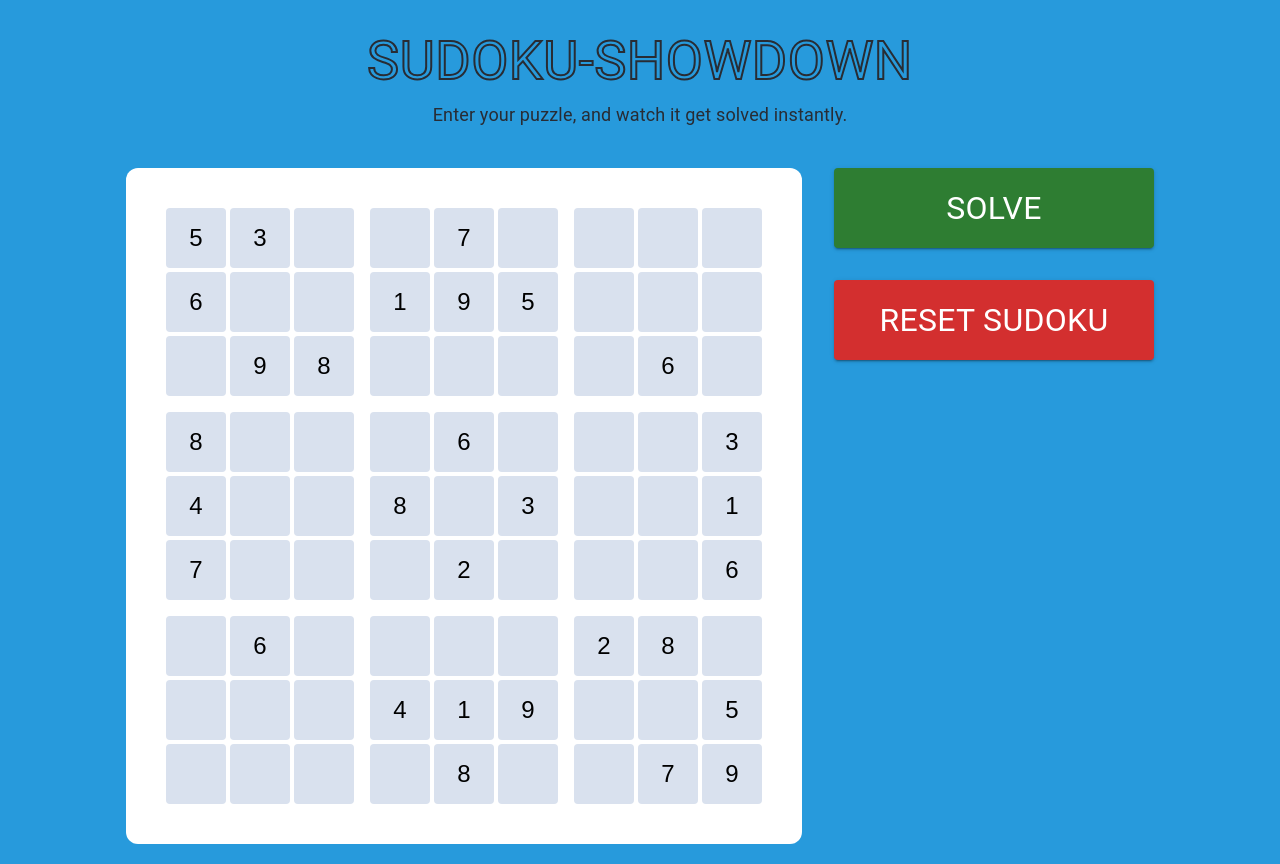
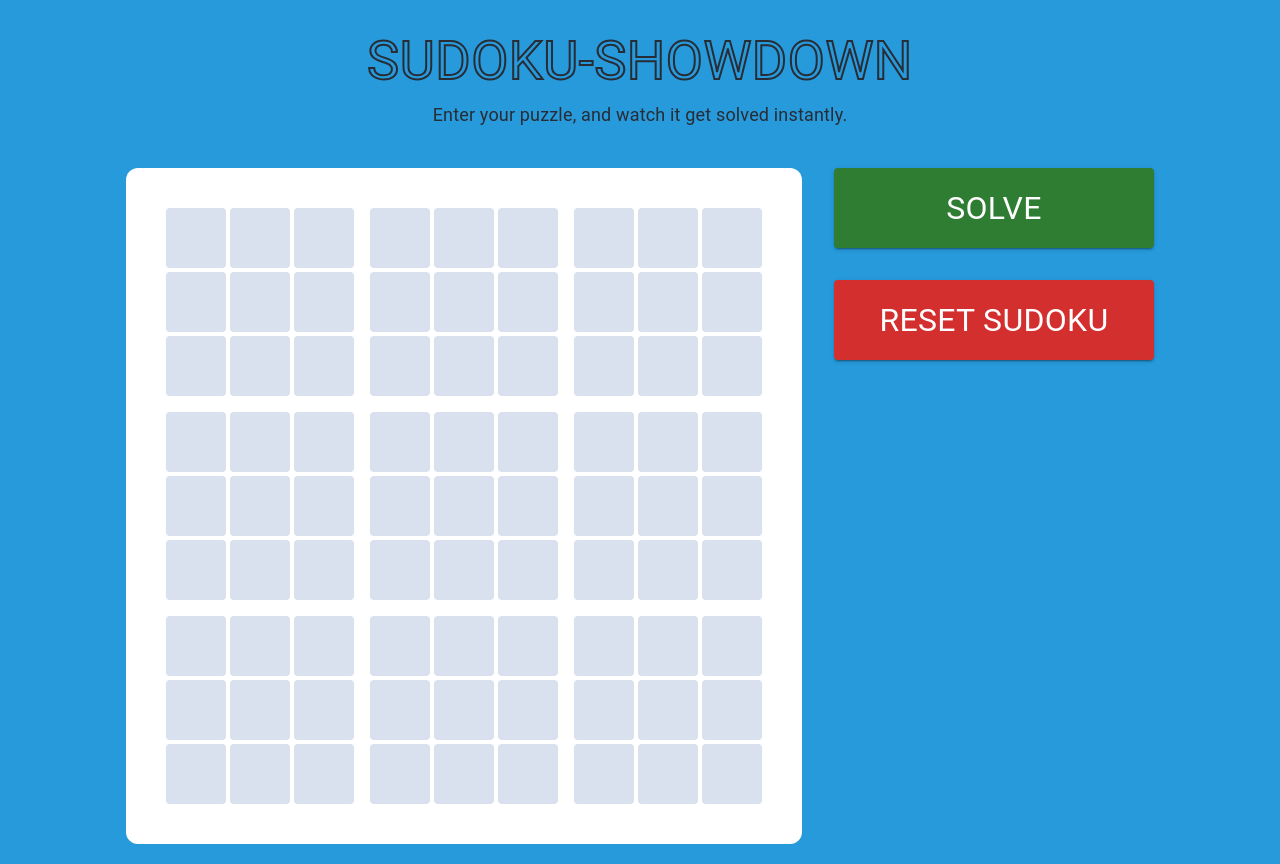
Before and after one commit to Rohit20Raj/sudoku-showdown, a React (Create React App) app: page / in a window 1280 px wide. Built offline with nearby package versions, Linux system fonts and the light colour scheme.

Commit message:
fix: minor refactoring

```diff
--- a/src/components/buttons/button-group.jsx
+++ b/src/components/buttons/button-group.jsx
@@ -11,6 +11,29 @@ const ButtonGroups = ({
   setUnfilledCells,
   setIsSolvable,
 }) => {
+  const handleSolve = () => {
+    let unfilledCells = [];
+    for (let i = 0; i < board.length; i++) {
+      for (let j = 0; j < board[i].length; j++) {
+        if (board[i][j] === 0) {
+          let newArr = [i, j];
+          unfilledCells = [...unfilledCells, newArr];
+        }
+      }
+    }
+    const solvedSudoku = solver(board, unfilledCells);
+    setBoard(solvedSudoku);
+    setUnfilledCells(unfilledCells);
+    deepCompare(solvedSudoku, board)
+      ? setIsSolvable(false)
+      : setIsSolved(true);
+  }
+
+  const handleReset = () => {
+    setBoard(create2DArray(9, 0));
+    setIsSolved(false);
+  }
+
   return (
     <Stack spacing={4} id="button-group">
       <Button
@@ -24,23 +47,7 @@ const ButtonGroups = ({
             color: "rgba(255, 255, 255, 1)",
           },
         }}
-        onClick={() => {
-          let unfilledCells = [];
-          for (let i = 0; i < board.length; i++) {
-            for (let j = 0; j < board[i].length; j++) {
-              if (board[i][j] === 0) {
-                let newArr = [i, j];
-                unfilledCells = [...unfilledCells, newArr];
-              }
-            }
-          }
-          const solvedSudoku = solver(board, unfilledCells);
-          setBoard(solvedSudoku);
-          setUnfilledCells(unfilledCells);
-          deepCompare(solvedSudoku, board)
-            ? setIsSolvable(false)
-            : setIsSolved(true);
-        }}
+        onClick={handleSolve}
       >
         <Typography id="buttons-custom-font">Solve</Typography>
       </Button>
@@ -66,10 +73,7 @@ const ButtonGroups = ({
         variant="contained"
         color="error"
         id="buttons-custom"
-        onClick={() => {
-          setBoard(create2DArray(9, 0));
-          setIsSolved(false);
-        }}
+        onClick={handleReset}
       >
         <Typography id="buttons-custom-font">Reset Sudoku</Typography>
       </Button>
--- a/src/components/sudoku-solver.jsx
+++ b/src/components/sudoku-solver.jsx
@@ -4,27 +4,16 @@ import SudokuBoard from "./board/sudoku-board";
 import ButtonGroups from "./buttons/button-group";
 
 const SudokuSolver = () => {
-  // const [board, setBoard] = React.useState([
-  //   [0, 0, 0, 0, 0, 0, 0, 0, 0],
-  //   [0, 0, 0, 0, 0, 0, 0, 0, 0],
-  //   [0, 0, 0, 0, 0, 0, 0, 0, 0],
-  //   [0, 0, 0, 0, 0, 0, 0, 0, 0],
-  //   [0, 0, 0, 0, 0, 0, 0, 0, 0],
-  //   [0, 0, 0, 0, 0, 0, 0, 0, 0],
-  //   [0, 0, 0, 0, 0, 0, 0, 0, 0],
-  //   [0, 0, 0, 0, 0, 0, 0, 0, 0],
-  //   [0, 0, 0, 0, 0, 0, 0, 0, 0]
-  // ]);
-  const [board, setBoard] = useState([
-    [5, 3, 0, 0, 7, 0, 0, 0, 0],
-    [6, 0, 0, 1, 9, 5, 0, 0, 0],
-    [0, 9, 8, 0, 0, 0, 0, 6, 0],
-    [8, 0, 0, 0, 6, 0, 0, 0, 3],
-    [4, 0, 0, 8, 0, 3, 0, 0, 1],
-    [7, 0, 0, 0, 2, 0, 0, 0, 6],
-    [0, 6, 0, 0, 0, 0, 2, 8, 0],
-    [0, 0, 0, 4, 1, 9, 0, 0, 5],
-    [0, 0, 0, 0, 8, 0, 0, 7, 9],
+  const [board, setBoard] = React.useState([
+    [0, 0, 0, 0, 0, 0, 0, 0, 0],
+    [0, 0, 0, 0, 0, 0, 0, 0, 0],
+    [0, 0, 0, 0, 0, 0, 0, 0, 0],
+    [0, 0, 0, 0, 0, 0, 0, 0, 0],
+    [0, 0, 0, 0, 0, 0, 0, 0, 0],
+    [0, 0, 0, 0, 0, 0, 0, 0, 0],
+    [0, 0, 0, 0, 0, 0, 0, 0, 0],
+    [0, 0, 0, 0, 0, 0, 0, 0, 0],
+    [0, 0, 0, 0, 0, 0, 0, 0, 0]
   ]);
   const [isSolved, setIsSolved] = useState(false);
   const [isSolvalble, setIsSolvable] = useState(true);
```
